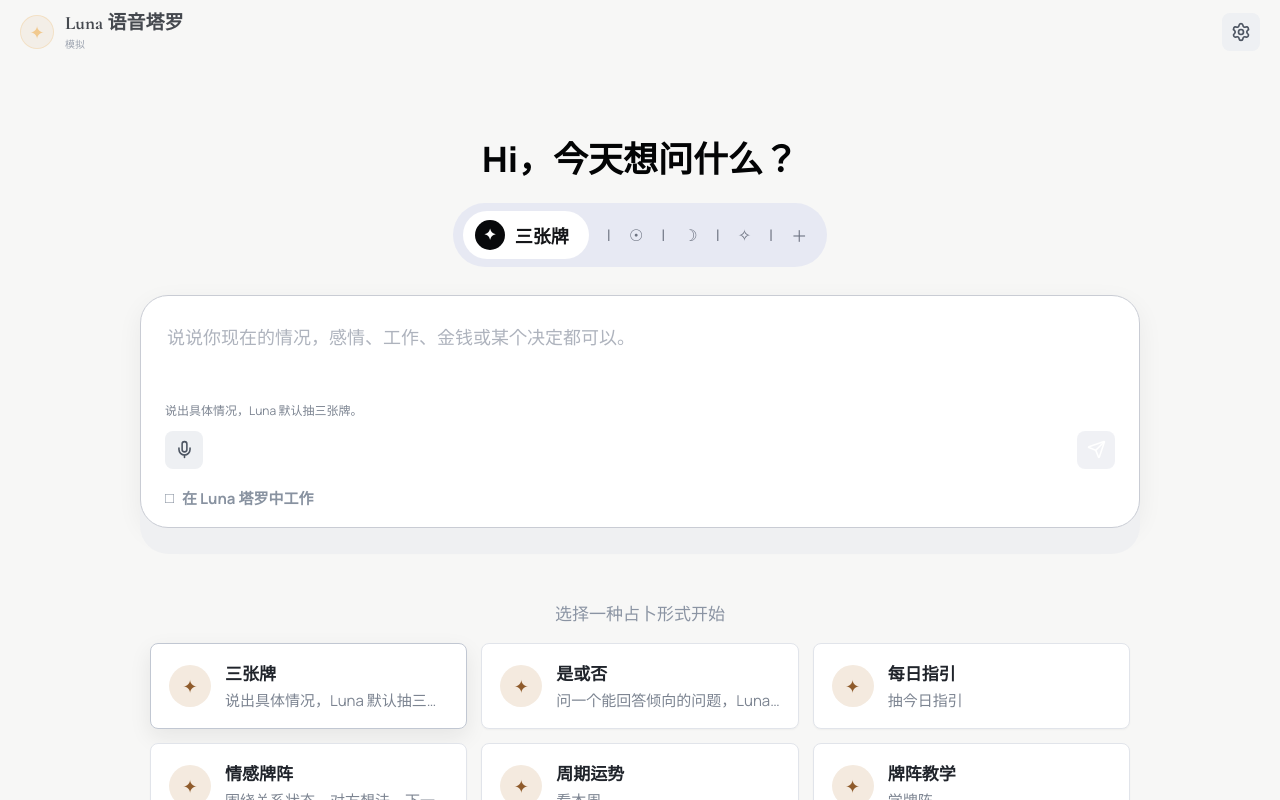
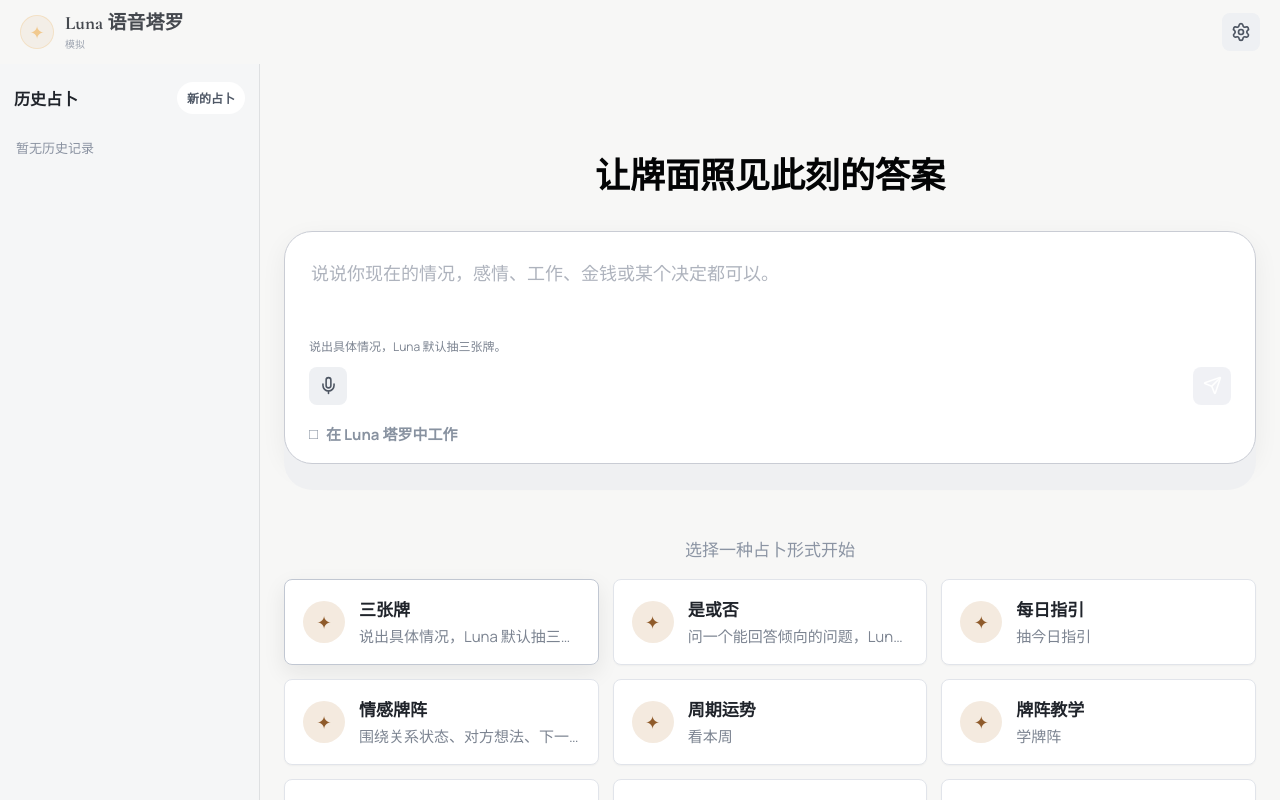
Before and after one commit to liuxianyi/tarot-voice-mvp, a Next.js app: page / in a window 1280 px wide. Built offline with nearby package versions, Linux system fonts and the light colour scheme.

Commit message:
Add tarot history sidebar

```diff
--- a/app/globals.css
+++ b/app/globals.css
@@ -1065,6 +1065,97 @@ code {
   display: none;
 }
 
+.app-workspace {
+  min-height: 0;
+  flex: 1;
+  display: grid;
+  grid-template-columns: 260px minmax(0, 1fr);
+}
+
+.history-sidebar {
+  min-height: 0;
+  display: flex;
+  flex-direction: column;
+  border-right: 1px solid rgba(28, 32, 38, 0.1);
+  background: rgba(245, 246, 248, 0.84);
+  padding: 18px 14px;
+}
+
+.history-header {
+  display: flex;
+  align-items: center;
+  justify-content: space-between;
+  gap: 10px;
+  margin-bottom: 14px;
+}
+
+.history-header strong {
+  color: #20242b;
+  font-size: 16px;
+  font-weight: 900;
+}
+
+.history-new {
+  border: 0;
+  border-radius: 999px;
+  color: #4f5866;
+  background: #fff;
+  padding: 7px 10px;
+  font-size: 12px;
+  font-weight: 800;
+}
+
+.history-list {
+  min-height: 0;
+  display: grid;
+  align-content: start;
+  gap: 8px;
+  overflow-y: auto;
+}
+
+.history-list p {
+  margin: 10px 2px;
+  color: #8a92a1;
+  font-size: 13px;
+}
+
+.history-item {
+  min-width: 0;
+  display: block;
+  border: 1px solid transparent;
+  border-radius: 8px;
+  color: #596374;
+  background: transparent;
+  padding: 10px 11px;
+  text-align: left;
+}
+
+.history-item:hover,
+.history-item.active {
+  border-color: #e1e4ea;
+  background: #fff;
+}
+
+.history-item strong,
+.history-item span {
+  display: block;
+  overflow: hidden;
+  text-overflow: ellipsis;
+  white-space: nowrap;
+}
+
+.history-item strong {
+  color: #252a32;
+  font-size: 13px;
+  font-weight: 850;
+}
+
+.history-item span {
+  margin-top: 5px;
+  color: #8a92a1;
+  font-size: 11px;
+}
+
 .chat-page.is-home .chat-brand {
   opacity: 0.82;
 }
@@ -1143,7 +1234,7 @@ code {
 .chat-page.is-home .chat-shell {
   width: min(1120px, 100%);
   overflow-y: auto;
-  padding: 76px 24px 56px;
+  padding: 92px 24px 56px;
 }
 
 .chat-page.is-chat .chat-shell {
@@ -1217,8 +1308,7 @@ code {
   flex: 0 0 auto;
   display: grid;
   justify-items: center;
-  gap: 24px;
-  margin-bottom: 28px;
+  margin-bottom: 36px;
 }
 
 .home-hero h2 {
@@ -1718,6 +1808,29 @@ code {
     min-height: 100dvh;
   }
 
+  .app-workspace {
+    grid-template-columns: 1fr;
+    overflow-y: auto;
+  }
+
+  .history-sidebar {
+    min-height: auto;
+    border-right: 0;
+    border-bottom: 1px solid rgba(28, 32, 38, 0.1);
+    padding: 10px;
+  }
+
+  .history-list {
+    display: flex;
+    overflow-x: auto;
+    padding-bottom: 2px;
+  }
+
+  .history-item {
+    width: 180px;
+    flex: 0 0 auto;
+  }
+
   .chat-header {
     height: 58px;
     padding: 0 12px;
--- a/components/tarot-voice-app.tsx
+++ b/components/tarot-voice-app.tsx
@@ -16,6 +16,7 @@ import type {
 } from "@/lib/types";
 
 const STORAGE_KEY = "tarot-voice-mvp-history";
+const SESSIONS_STORAGE_KEY = "tarot-voice-mvp-sessions";
 const LANGUAGE_STORAGE_KEY = "tarot-voice-mvp-language";
 const MAX_HISTORY = 18;
 
@@ -25,10 +26,13 @@ const uiText = {
       "我是 Luna。你可以告诉我一段关系、一次职业选择、金钱压力，或任何正在消化的心结。如果问题已经足够清楚，我会先抽牌，再解读；如果还太模糊，我只会先问一个简短的澄清问题。",
     quickPrompts: ["我刚失恋，想看看这段关系给我的提醒。", "我最近在考虑离职，想知道自己没看见什么。", "我和对方的关系很暧昧，我该继续吗？", "我对钱和未来很焦虑，下一步该怎么走？"],
     readingModesLabel: "占卜形式",
-    homeGreeting: "Hi，今天想问什么？",
+    homeGreeting: "让牌面照见此刻的答案",
     modeStripLabel: "当前占卜形式",
     modeCatalogTitle: "选择一种占卜形式开始",
     workScope: "在 Luna 塔罗中工作",
+    historyTitle: "历史占卜",
+    emptyHistory: "暂无历史记录",
+    newReading: "新的占卜",
     classicMode: "三张牌",
     yesNoMode: "是或否",
     dailyMode: "每日指引",
@@ -125,10 +129,13 @@ const uiText = {
       "What is the next clean step for my side project?"
     ],
     readingModesLabel: "Reading type",
-    homeGreeting: "Hi, what would you like to ask today?",
+    homeGreeting: "Let the cards reflect this moment",
     modeStripLabel: "Current reading type",
     modeCatalogTitle: "Choose a reading type to begin",
     workScope: "Working in Luna Tarot",
+    historyTitle: "Reading history",
+    emptyHistory: "No readings yet",
+    newReading: "New reading",
     classicMode: "Three cards",
     yesNoMode: "Yes or No",
     dailyMode: "Daily guide",
@@ -217,6 +224,13 @@ const uiText = {
   }
 } satisfies Record<LanguageStyle, Record<string, string | string[]>>;
 
+interface TarotSession {
+  id: string;
+  title: string;
+  messages: TarotChatMessage[];
+  updatedAt: string;
+}
+
 function createIntroMessage(language: LanguageStyle): TarotChatMessage {
   return {
     id: "intro",
@@ -225,6 +239,31 @@ function createIntroMessage(language: LanguageStyle): TarotChatMessage {
     createdAt: new Date().toISOString(),
     cards: null
   };
+}
+
+function createSessionId() {
+  return `session-${crypto.randomUUID()}`;
+}
+
+function createEmptySession(language: LanguageStyle): TarotSession {
+  const intro = createIntroMessage(language);
+
+  return {
+    id: createSessionId(),
+    title: uiText[language].newReading as string,
+    messages: [intro],
+    updatedAt: intro.createdAt
+  };
+}
+
+function titleForMessages(messages: TarotChatMessage[], fallback: string) {
+  const firstUserMessage = messages.find((message) => message.role === "user")?.content.trim();
+
+  if (!firstUserMessage) {
+    return fallback;
+  }
+
+  return firstUserMessage.length > 28 ? `${firstUserMessage.slice(0, 28)}...` : firstUserMessage;
 }
 
 function createMessage(role: "user" | "assistant", content: string, source?: MessageSource, cards?: DrawnSpread | null) {
@@ -559,7 +598,11 @@ function EmptySpread() {
 
 export function TarotVoiceApp() {
   const [language, setLanguage] = useState<LanguageStyle>("zh");
-  const [messages, setMessages] = useState<TarotChatMessage[]>([createIntroMessage("zh")]);
+  const initialSession = useMemo(() => createEmptySession("zh"), []);
+  const [sessions, setSessions] = useState<TarotSession[]>([initialSession]);
+  const [currentSessionId, setCurrentSessionId] = useState(initialSession.id);
+  const [messages, setMessages] = useState<TarotChatMessage[]>(initialSession.messages);
+  const [sessionsLoaded, setSessionsLoaded] = useState(false);
   const [draft, setDraft] = useState("");
   const [readingMode, setReadingMode] = useState<ReadingMode>("classic");
   const [spreadType, setSpreadType] = useState<SpreadType>("three-card");
@@ -584,6 +627,7 @@ export function TarotVoiceApp() {
   const listRef = useRef<HTMLDivElement | null>(null);
   const t = uiText[language];
   const quickPrompts = t.quickPrompts as string[];
+  const visibleSessions = sessions.filter((session) => session.messages.some((message) => message.id !== "intro"));
   const readingModes = [
     { mode: "classic", label: t.classicMode, hint: t.classicHint },
     { mode: "yes-no", label: t.yesNoMode, hint: t.yesNoHint },
@@ -597,6 +641,7 @@ export function TarotVoiceApp() {
   ] satisfies Array<{ mode: ReadingMode; label: string | string[]; hint: string | string[] }>;
   const selectedMode = readingModes.find((item) => item.mode === readingMode) || readingModes[0];
   const selectedModeHint = selectedMode.hint as string;
+  const currentSessionHasConversation = messages.some((message) => message.id !== "intro");
 
   useEffect(() => {
     messagesRef.current = messages;
@@ -632,21 +677,49 @@ export function TarotVoiceApp() {
       return;
     }
 
+    const storedSessions = window.localStorage.getItem(SESSIONS_STORAGE_KEY);
+
+    if (storedSessions) {
+      try {
+        const parsed = JSON.parse(storedSessions) as TarotSession[];
+
+        if (Array.isArray(parsed) && parsed.length > 0) {
+          setSessions(parsed);
+          setCurrentSessionId(parsed[0].id);
+          setMessages(parsed[0].messages);
+          setSessionsLoaded(true);
+          return;
+        }
+      } catch {
+        window.localStorage.removeItem(SESSIONS_STORAGE_KEY);
+      }
+    }
+
     const stored = window.localStorage.getItem(STORAGE_KEY);
 
-    if (!stored) {
-      return;
-    }
-
+    if (stored) {
       try {
         const parsed = JSON.parse(stored) as TarotChatMessage[];
 
         if (Array.isArray(parsed) && parsed.length > 0) {
+          const migratedSession = {
+            id: createSessionId(),
+            title: titleForMessages(parsed, uiText[language].newReading as string),
+            messages: parsed,
+            updatedAt: parsed.at(-1)?.createdAt || new Date().toISOString()
+          };
+          setSessions([migratedSession]);
+          setCurrentSessionId(migratedSession.id);
           setMessages(parsed);
+          setSessionsLoaded(true);
+          return;
         }
       } catch {
         window.localStorage.removeItem(STORAGE_KEY);
       }
+    }
+
+    setSessionsLoaded(true);
   }, []);
 
   useEffect(() => {
@@ -654,8 +727,36 @@ export function TarotVoiceApp() {
       return;
     }
 
+    if (!sessionsLoaded) {
+      return;
+    }
+
     window.localStorage.setItem(STORAGE_KEY, JSON.stringify(messages));
-  }, [messages]);
+    setSessions((current) => {
+      const fallbackTitle = uiText[language].newReading as string;
+      const updatedSession = {
+        id: currentSessionId,
+        title: titleForMessages(messages, fallbackTitle),
+        messages,
+        updatedAt: messages.at(-1)?.createdAt || new Date().toISOString()
+      };
+      const withoutCurrent = current.filter((session) => session.id !== currentSessionId);
+
+      return [updatedSession, ...withoutCurrent];
+    });
+  }, [currentSessionId, language, messages, sessionsLoaded]);
+
+  useEffect(() => {
+    if (typeof window === "undefined") {
+      return;
+    }
+
+    if (!sessionsLoaded) {
+      return;
+    }
+
+    window.localStorage.setItem(SESSIONS_STORAGE_KEY, JSON.stringify(sessions));
+  }, [sessions, sessionsLoaded]);
 
   useEffect(() => {
     listRef.current?.scrollTo({
@@ -792,11 +893,26 @@ export function TarotVoiceApp() {
     if ("speechSynthesis" in window) {
       window.speechSynthesis.cancel();
     }
+    const nextSession = createEmptySession(language);
     setDraft("");
     setError(null);
     setChatOpen(false);
-    setMessages([createIntroMessage(language)]);
-    window.localStorage.removeItem(STORAGE_KEY);
+    setCurrentSessionId(nextSession.id);
+    setMessages(nextSession.messages);
+    setSessions((current) => [nextSession, ...current]);
+  }
+
+  function openSession(session: TarotSession) {
+    recorderRef.current?.stop();
+    audioRef.current?.pause();
+    if ("speechSynthesis" in window) {
+      window.speechSynthesis.cancel();
+    }
+    setError(null);
+    setDraft("");
+    setCurrentSessionId(session.id);
+    setMessages(session.messages);
+    setChatOpen(true);
   }
 
   async function startListening() {
@@ -883,24 +999,35 @@ export function TarotVoiceApp() {
         </button>
       </header>
 
+      <div className="app-workspace">
+      <aside className="history-sidebar" aria-label={t.historyTitle as string}>
+        <div className="history-header">
+          <strong>{t.historyTitle}</strong>
+          <button className="history-new" onClick={handleReset} type="button">{t.newReading}</button>
+        </div>
+        <div className="history-list">
+          {visibleSessions.length ? (
+            visibleSessions.map((session) => (
+              <button
+                className={session.id === currentSessionId ? "history-item active" : "history-item"}
+                key={session.id}
+                onClick={() => openSession(session)}
+                type="button"
+              >
+                <strong>{session.title}</strong>
+                <span>{hydrated ? formatTime(session.updatedAt) : "--:--"}</span>
+              </button>
+            ))
+          ) : (
+            <p>{t.emptyHistory}</p>
+          )}
+        </div>
+      </aside>
+
       <section className="chat-shell">
         {!chatOpen ? (
         <div className="home-hero">
           <h2>{t.homeGreeting}</h2>
-          <button className="mode-strip" aria-label={t.modeStripLabel as string} onClick={() => setChatOpen(true)} type="button">
-            <span className="mode-strip-brand">
-              <span className="brand-dot" aria-hidden="true">✦</span>
-              {selectedMode.label}
-            </span>
-            <span aria-hidden="true">|</span>
-            <span aria-hidden="true">☉</span>
-            <span aria-hidden="true">|</span>
-            <span aria-hidden="true">☽</span>
-            <span aria-hidden="true">|</span>
-            <span aria-hidden="true">✧</span>
-            <span aria-hidden="true">|</span>
-            <span aria-hidden="true">＋</span>
-          </button>
         </div>
         ) : null}
 
@@ -1040,6 +1167,7 @@ export function TarotVoiceApp() {
         </div>
         ) : null}
       </section>
+      </div>
 
       {settingsOpen ? (
         <div className="settings-layer" role="presentation" onMouseDown={() => setSettingsOpen(false)}>
```
Lines whose indentation alone changed are shown as unchanged.
